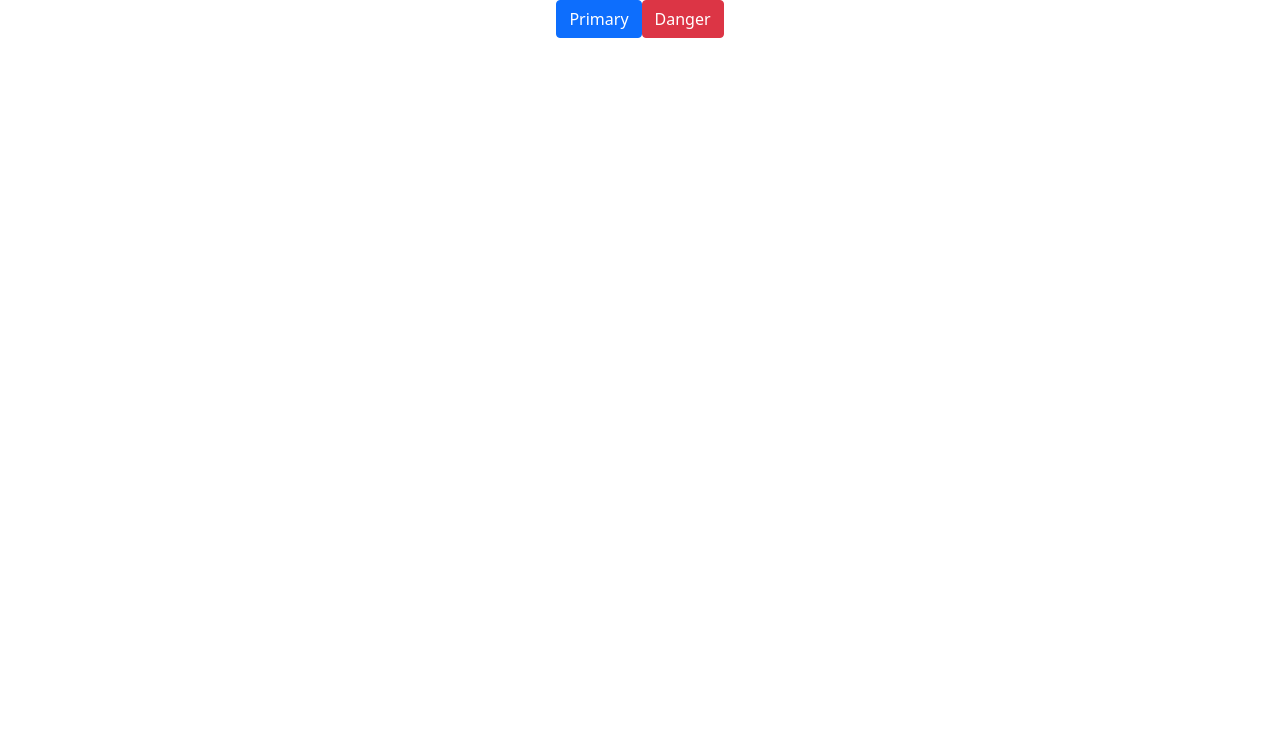
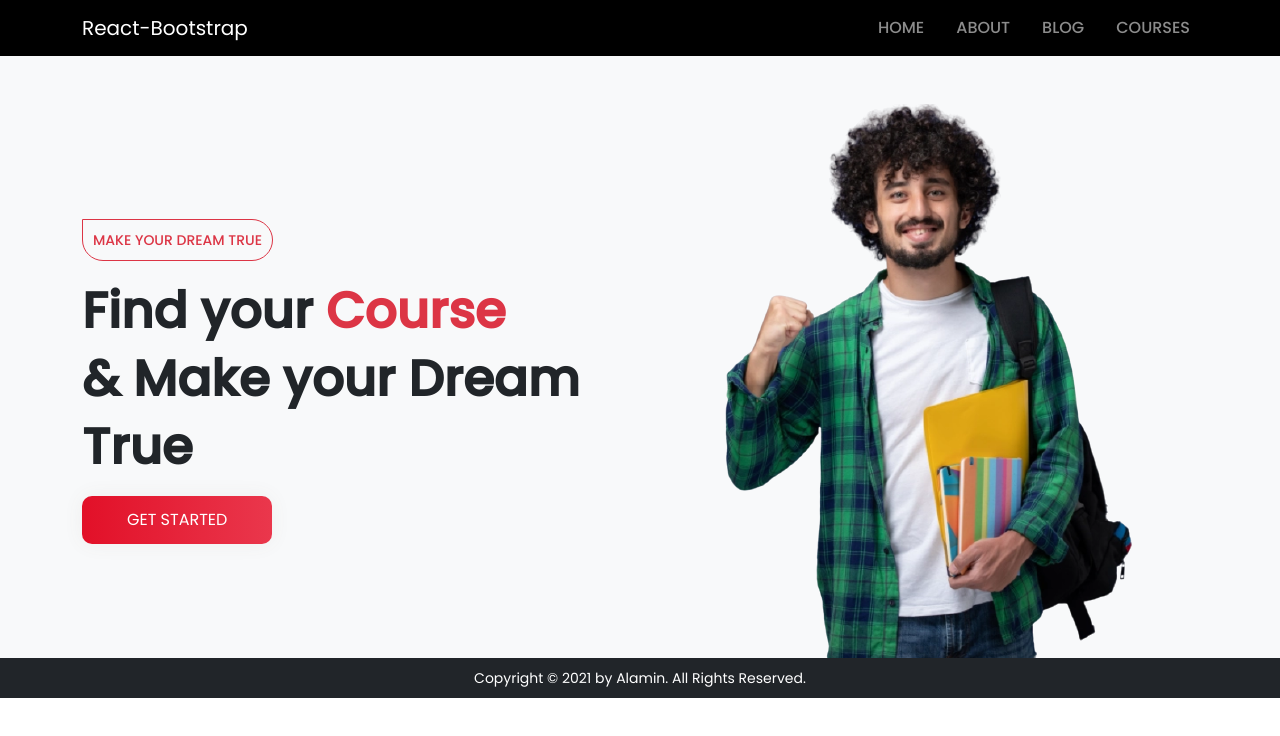
Before and after one commit to Alamin934/language-learning-course, a React (Create React App) app: page / in a window 1280 px wide. Shown: the top 736 px of the page. Built offline with nearby package versions, Linux system fonts and the light colour scheme.

Commit message:
Complete Header and Hero section

```diff
--- a/src/App.css
+++ b/src/App.css
@@ -1,38 +1,4 @@
+@import url('https://fonts.googleapis.com/css2?family=Poppins:wght@300;400;500&display=swap');
 .App {
-  text-align: center;
+    font-family: 'Poppins', sans-serif;
 }
-
-.App-logo {
-  height: 40vmin;
-  pointer-events: none;
-}
-
-@media (prefers-reduced-motion: no-preference) {
-  .App-logo {
-    animation: App-logo-spin infinite 20s linear;
-  }
-}
-
-.App-header {
-  background-color: #282c34;
-  min-height: 100vh;
-  display: flex;
-  flex-direction: column;
-  align-items: center;
-  justify-content: center;
-  font-size: calc(10px + 2vmin);
-  color: white;
-}
-
-.App-link {
-  color: #61dafb;
-}
-
-@keyframes App-logo-spin {
-  from {
-    transform: rotate(0deg);
-  }
-  to {
-    transform: rotate(360deg);
-  }
-}
--- a/src/App.js
+++ b/src/App.js
@@ -1,13 +1,43 @@
 import 'bootstrap/dist/css/bootstrap.min.css';
 import './App.css';
-import { Button } from 'react-bootstrap';
+// import { Button } from 'react-bootstrap';
+import { BrowserRouter as Router, Switch, Route } from 'react-router-dom';
+import Home from './Components/Home/Home';
+import About from './Components/About/About';
+import Blog from './Components/Blog/Blog';
+import Courses from './Components/Courses/Courses';
+import NotFound from './Components/NotFound/NotFound';
+import Header from './Components/Header/Header';
+import Footer from './Components/Footer/Footer';
 
 function App() {
   return (
     <div className="App">
-      <Button variant="btn btn-primary">Primary</Button>
-      <Button variant="btn btn-danger">Danger</Button>
-    </div>
+      <Router>
+        <Header></Header>
+        <Switch>
+          <Route exact path="/">
+            <Home></Home>
+          </Route>
+          <Route exact path="/home">
+            <Home></Home>
+          </Route>
+          <Route exact path="/about">
+            <About></About>
+          </Route>
+          <Route exact path="/blog">
+            <Blog></Blog>
+          </Route>
+          <Route exact path="/courses">
+            <Courses></Courses>
+          </Route>
+          <Route exact path="*">
+            <NotFound></NotFound>
+          </Route>
+        </Switch>
+        <Footer></Footer>
+      </Router>
+    </div >
   );
 }
 
--- /dev/null
+++ b/src/Components/About/About.js
@@ -0,0 +1,11 @@
+import React from 'react';
+
+const About = () => {
+    return (
+        <div>
+            This is about page
+        </div>
+    );
+};
+
+export default About;
--- /dev/null
+++ b/src/Components/Blog/Blog.js
@@ -0,0 +1,11 @@
+import React from 'react';
+
+const Blog = () => {
+    return (
+        <div>
+            This is blog page
+        </div>
+    );
+};
+
+export default Blog;
--- /dev/null
+++ b/src/Components/Courses/Courses.js
@@ -0,0 +1,11 @@
+import React from 'react';
+
+const Courses = () => {
+    return (
+        <div>
+            This is course page
+        </div>
+    );
+};
+
+export default Courses;
--- /dev/null
+++ b/src/Components/Footer/Footer.js
@@ -0,0 +1,11 @@
+import React from 'react';
+
+const Footer = () => {
+    return (
+        <div className="bg-dark text-white p-2">
+            <p className="m-0 text-center"><small>Copyright © 2021 by Alamin. All Rights Reserved.</small></p>
+        </div>
+    );
+};
+
+export default Footer;
--- /dev/null
+++ b/src/Components/Header/Header.css
@@ -0,0 +1,6 @@
+.active{
+    color: rgb(218, 27, 46)!important;
+}
+.nav-link{
+    font-weight: 500;
+}
--- /dev/null
+++ b/src/Components/Header/Header.js
@@ -0,0 +1,26 @@
+import React from 'react';
+import { Container, Nav, Navbar } from 'react-bootstrap';
+import { NavLink } from 'react-router-dom';
+import './Header.css';
+const Header = () => {
+    return (
+        <div>
+            <Navbar bg="black" variant="dark" expand="md">
+                <Container>
+                    <Navbar.Brand href="#home">React-Bootstrap</Navbar.Brand>
+                    <Navbar.Toggle aria-controls="basic-navbar-nav" />
+                    <Navbar.Collapse id="basic-navbar-nav">
+                        <Nav className="ms-auto">
+                            <NavLink to="/home" className="ms-md-3 ms-0 nav-link">HOME</NavLink>
+                            <NavLink to="/about" className="ms-md-3 ms-0 nav-link">ABOUT</NavLink>
+                            <NavLink to="/blog" className="ms-md-3 ms-0 nav-link">BLOG</NavLink>
+                            <NavLink to="/course" className="ms-md-3 ms-0 nav-link">COURSES</NavLink>
+                        </Nav>
+                    </Navbar.Collapse>
+                </Container>
+            </Navbar>
+        </div>
+    );
+};
+
+export default Header;
--- /dev/null
+++ b/src/Components/Home/Home.css
@@ -0,0 +1,54 @@
+.hero-text p{
+    border-top-left-radius: 0rem !important;
+    width: 35%;
+    font-weight: 500;
+}
+.hero-text h1{
+    font-size: 50px;
+    line-height: 68px;
+}
+.btn-grad {
+    background-image: linear-gradient(to right, #e21028 0%, #EA384D  51%, #e21028  100%);
+    margin-top: 15px;
+    padding: 12px 45px;
+    text-transform: uppercase;
+    transition: 0.5s;
+    background-size: 200% auto;
+    color: white;
+    box-shadow: 0 0 20px #eee;
+    border-radius: 10px;
+    display: block;
+    border:none;
+}
+
+.btn-grad:hover {
+    background-position: right center; /* change the direction of the change here */
+    color: #fff;
+    text-decoration: none;
+}
+
+@media only screen and (max-width: 992px) {
+    .hero-text p{
+        width: 65%;
+    }
+    .hero-text h1{
+        font-size: 42px;
+        line-height: 48px;
+    }
+    .btn-grad {
+        font-size: 15px;
+    }
+}
+@media only screen and (max-width: 576px) {
+    .hero-text p{
+        width: 58%;
+    }
+    .hero-text h1{
+        font-size: 34px;
+        line-height: 46px;
+    }
+    .btn-grad {
+        font-size: 15px;
+        padding: 12px 35px;
+    }
+}
--- /dev/null
+++ b/src/Components/Home/Home.js
@@ -0,0 +1,27 @@
+import React from 'react';
+import { Col, Container, Row } from 'react-bootstrap';
+import heroImg from '../../images/hero-img.png';
+import './Home.css';
+
+const Home = () => {
+    return (
+        <div>
+            <div className="bg-light pt-5">
+                <Container>
+                    <Row className="d-flex align-items-center">
+                        <Col md={6} className="hero-text mb-5 mb-md-0">
+                            <p className="border border-danger text-danger rounded-pill p-2 hero-text text-center"><small>MAKE YOUR DREAM TRUE</small></p>
+                            <h1 className="fw-bold">Find your <span className="text-danger">Course <br /> </span><span>&amp;</span> Make your Dream True</h1>
+                            <button size="lg" className="btn-grad">Get Started</button>
+                        </Col>
+                        <Col md={6} className="text-center">
+                            <img className="img-fluid" src={heroImg} alt="" />
+                        </Col>
+                    </Row>
+                </Container>
+            </div>
+        </div >
+    );
+};
+
+export default Home;
--- /dev/null
+++ b/src/Components/NotFound/NotFound.js
@@ -0,0 +1,11 @@
+import React from 'react';
+
+const NotFound = () => {
+    return (
+        <div>
+            This is 404 page
+        </div>
+    );
+};
+
+export default NotFound;
```
Also changed, not shown: public/fakeData.json (added, +110 -0 lines), src/images/hero-img.png (added).
